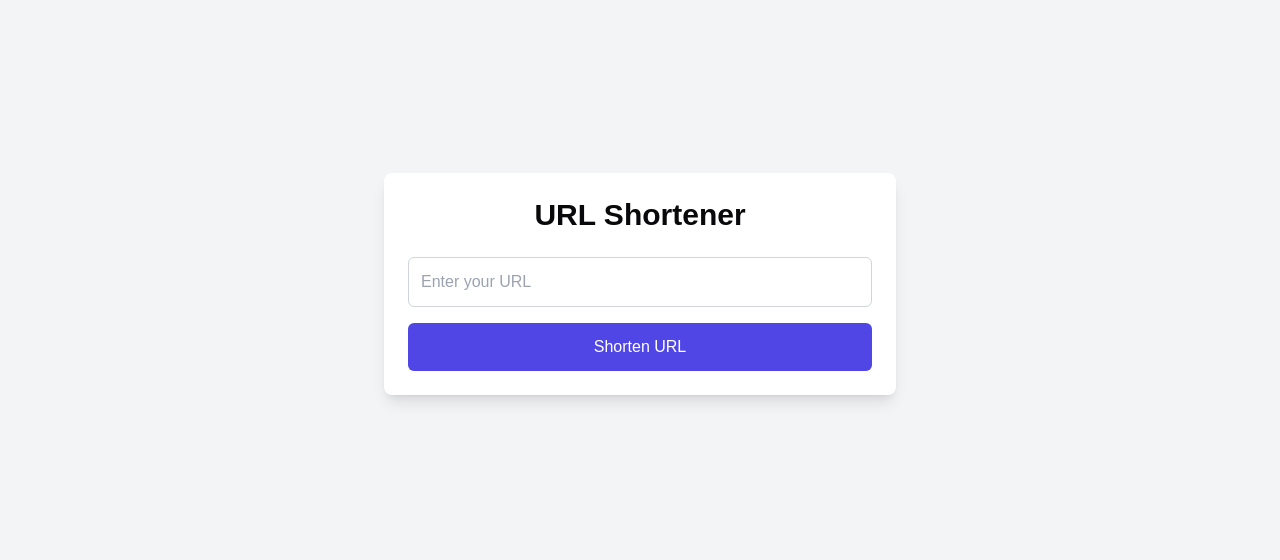
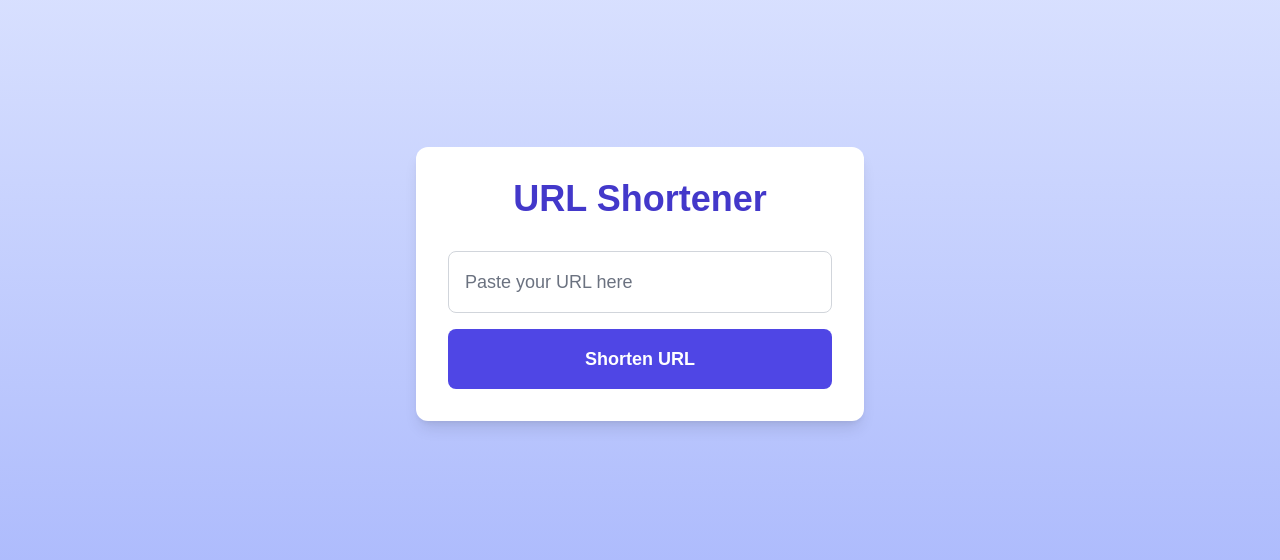
Before and after one commit to bennytaccardi/urlshorty, a Next.js app: page / in a window 1280 px wide. Shown: the part 116-676 px from the top of the page. Built offline with nearby package versions, Linux system fonts and the light colour scheme.

Commit message:
beautify website

```diff
--- a/package.json
+++ b/package.json
@@ -9,6 +9,7 @@
     "lint": "next lint"
   },
   "dependencies": {
+    "@heroicons/react": "^2.1.5",
     "@radix-ui/react-icons": "^1.3.0",
     "@supabase/auth-helpers-nextjs": "^0.10.0",
     "@supabase/supabase-js": "^2.45.4",
@@ -16,6 +17,7 @@
     "clsx": "^2.1.1",
     "lucide-react": "^0.447.0",
     "next": "14.2.14",
+    "next-share": "^0.27.0",
     "react": "^18",
     "react-dom": "^18",
     "tailwind-merge": "^2.5.2",
--- a/src/app/page.tsx
+++ b/src/app/page.tsx
@@ -2,28 +2,42 @@
 
 import { FormEvent, useState } from "react";
 import { createShortUrl } from "./actions/items/actions";
+import { SocialButtons } from "@/components/ui/social-buttons";
+import { ClipboardBtn } from "@/components/ui/clipboard-btn";
 
 export default function Home() {
   const [url, setUrl] = useState("");
   const [shortUrl, setShortUrl] = useState("");
   const [loading, setLoading] = useState(false);
+  const [copied, setCopied] = useState(false);
 
   const handleShortenUrl = async (e: FormEvent<HTMLFormElement>) => {
     e.preventDefault();
+    setLoading(true); // Show loading spinner while shortening URL
     const shortUrl = await createShortUrl(url);
-    setLoading(false);
     setShortUrl(shortUrl);
+    setLoading(false); // Remove loading spinner after shortening
   };
+
+  const handleCopyToClipboard = () => {
+    if (shortUrl) {
+      navigator.clipboard.writeText(shortUrl);
+      setCopied(true);
+    }
+  };
+
   return (
-    <div className="min-h-screen flex flex-col justify-center items-center bg-gray-100">
-      <div className="bg-white p-6 rounded-lg shadow-lg max-w-lg w-full">
-        <h1 className="text-3xl font-bold text-center mb-6">URL Shortener</h1>
+    <div className="min-h-screen flex flex-col justify-center items-center bg-gradient-to-b from-indigo-100 to-indigo-300 px-4">
+      <div className="bg-white p-8 rounded-xl shadow-lg max-w-md w-full">
+        <h1 className="text-4xl font-extrabold text-center mb-8 text-indigo-700">
+          URL Shortener
+        </h1>
 
         <form onSubmit={handleShortenUrl} className="flex flex-col gap-4">
           <input
             type="url"
-            placeholder="Enter your URL"
-            className="border border-gray-300 p-3 rounded-md focus:outline-none focus:ring-2 focus:ring-indigo-500"
+            placeholder="Paste your URL here"
+            className="border border-gray-300 p-4 rounded-lg text-lg focus:outline-none focus:ring-2 focus:ring-indigo-500 w-full placeholder-gray-500"
             value={url}
             onChange={(e) => setUrl(e.target.value)}
             required
@@ -31,26 +45,48 @@ export default function Home() {
 
           <button
             type="submit"
-            className={`p-3 rounded-md bg-indigo-600 text-white hover:bg-indigo-700 transition-colors ${
+            className={`py-4 px-6 rounded-lg text-lg font-semibold text-white bg-indigo-600 hover:bg-indigo-700 transition-colors w-full ${
               loading ? "opacity-50 cursor-not-allowed" : ""
             }`}
             disabled={loading}
           >
-            {loading ? "Shortening..." : "Shorten URL"}
+            {loading ? (
+              <span className="loader spinner-border animate-spin inline-block w-5 h-5 border-2 rounded-full"></span>
+            ) : (
+              "Shorten URL"
+            )}
           </button>
         </form>
 
         {shortUrl && (
-          <div className="mt-6 bg-gray-100 p-4 rounded-md text-center">
-            <p className="text-lg">Your shortened URL:</p>
+          <div className="mt-8 bg-gray-100 p-6 rounded-lg text-center shadow-md">
+            <p className="text-xl font-semibold text-gray-700">
+              Shortened URL:
+            </p>
+            <div className="flex items-center justify-center mt-3">
               <a
-              href={url}
-              className="text-indigo-600 font-medium hover:underline"
+                href={shortUrl}
+                className="text-indigo-600 font-medium hover:underline break-all text-lg"
                 target="_blank"
                 rel="noopener noreferrer"
               >
                 {shortUrl}
               </a>
+
+              <ClipboardBtn handleCopyToClipboard={handleCopyToClipboard} />
+            </div>
+
+            {/* Copied message */}
+            {copied && (
+              <p className="text-green-500 mt-2 animate-pulse">
+                Copied to clipboard!
+              </p>
+            )}
+
+            {/* Social Sharing Buttons */}
+            <div className="mt-6 flex justify-center gap-6">
+              <SocialButtons shortUrl={shortUrl} />
+            </div>
           </div>
         )}
       </div>
--- /dev/null
+++ b/src/components/ui/clipboard-btn.tsx
@@ -0,0 +1,17 @@
+import { ClipboardIcon } from "@heroicons/react/24/solid";
+
+interface ClipboardBtnProps {
+  handleCopyToClipboard: () => void;
+}
+
+export function ClipboardBtn(props: ClipboardBtnProps) {
+  return (
+    <button
+      onClick={props.handleCopyToClipboard}
+      className="ml-3 text-gray-500 hover:text-indigo-600 transition-colors"
+      aria-label="Copy to clipboard"
+    >
+      <ClipboardIcon className="h-7 w-7" />
+    </button>
+  );
+}
--- /dev/null
+++ b/src/components/ui/social-buttons.tsx
@@ -0,0 +1,40 @@
+import {
+  FacebookIcon,
+  FacebookShareButton,
+  TwitterIcon,
+  TwitterShareButton,
+  WhatsappIcon,
+  WhatsappShareButton,
+} from "next-share";
+import React from "react";
+
+interface SocialButtonsProps {
+  shortUrl: string;
+}
+
+export function SocialButtons(props: SocialButtonsProps) {
+  return (
+    <div className="mt-6 flex justify-center gap-6">
+      <WhatsappShareButton
+        url={props.shortUrl}
+        title="Hey! Check out this url. It has been shortened by this site :)"
+      >
+        <WhatsappIcon size={48} round />
+      </WhatsappShareButton>
+
+      <TwitterShareButton
+        url={props.shortUrl}
+        title="Hey! Check out this url. It has been shortened by this site :)"
+      >
+        <TwitterIcon size={48} round />
+      </TwitterShareButton>
+
+      <FacebookShareButton
+        url={props.shortUrl}
+        title="Hey! Check out this url. It has been shortened by this site :)"
+      >
+        <FacebookIcon size={48} round />
+      </FacebookShareButton>
+    </div>
+  );
+}
```
Also changed, not shown: 1 other file (tests, documents, lock files or other folders). Lines whose indentation alone changed are shown as unchanged.
